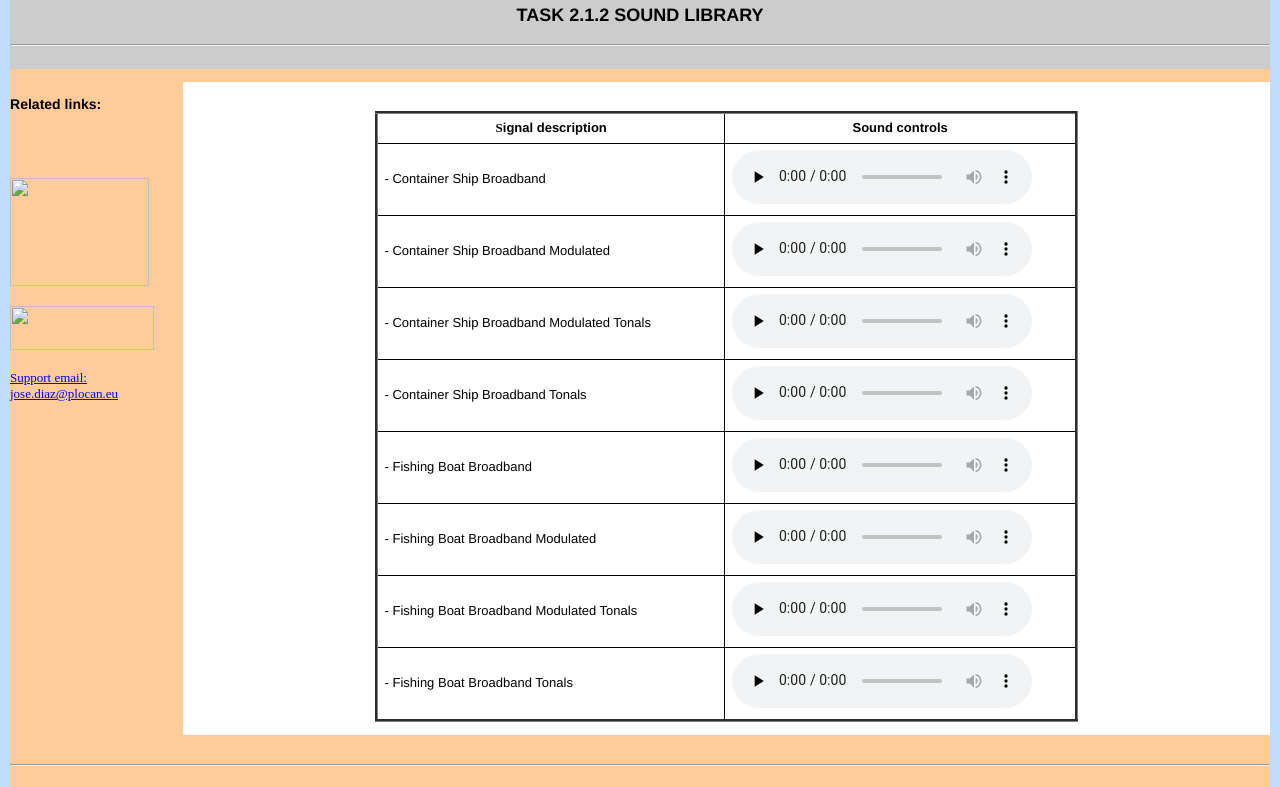
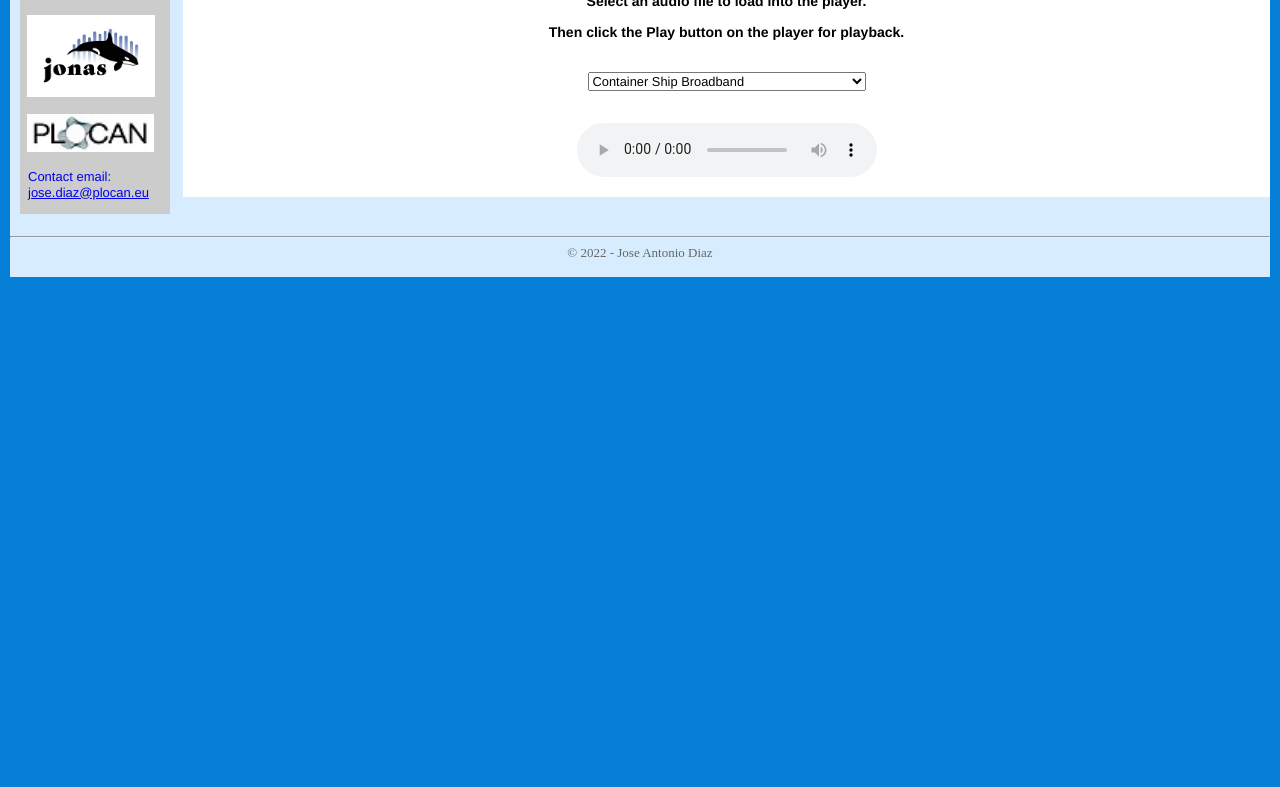
Before and after one commit to diazavila/Sound-Library, a plain HTML site: page index.html in a window 1280 px wide. Shown: the part 248-1035 px from the top of the page. After the commit the page ends 800 px from the top, so only its background shows below. Drawn offline with Linux system fonts and the light colour scheme; files whose address does not match are found by name.

Commit message:
Update index.html

```diff
--- a/index.html
+++ b/index.html
@@ -6,7 +6,7 @@
     <style type="text/css">
 html {
   color: black;
-  background: #bfdeff none repeat scroll 0% 0%;
+  background: #057fd7 none repeat scroll 0% 0%;
 }
 
 body, div, dl, dt, dd, ul, ol, li, h1, h2, h3, h4, h5, h6, pre, code, form, fieldset, legend, input, textarea, p, blockquote, th, td {
@@ -77,7 +77,7 @@ body {
 }
 
 select, input, button, textarea {
-  font: 99% arial helvetica clean sans-serif;
+  font: 99% helvetica, arial, sans-serif;
 }
 
 table {
@@ -90,7 +90,7 @@ pre, code, kbd, samp, tt {
 
 body {
   text-align: center;
-  background-color: #bfdeff;
+  background-color: #057fd7;
   color: black;
 }
 
@@ -372,243 +372,115 @@ Code licensed under the BSD License:
 http://developer.yahoo.net/yui/license.txt
 version: 2.6.0
 */
-h1{font-size:138.5%;}h2{font-size:123.1%;}h3{font-size:108%;}h1,h2,h3{margin:1em 0;}h1,h2,h3,h4,h5,h6,strong{font-weight:bold;}abbr,acronym{border-bottom:1px dotted #000;cursor:help;} em{font-style:italic;}blockquote,ul,ol,dl{margin:1em;}ol,ul,dl{margin-left:2em;}ol li{list-style:decimal outside;}ul li{list-style:disc outside;}dl dd{margin-left:1em;}th,td{border:1px solid #000;padding:.5em;}th{font-weight:bold;text-align:center;}caption{margin-bottom:.5em;text-align:center;}p,fieldset,table,pre{margin-bottom:1em;}input[type=text],input[type=password],textarea{width:12.25em;*width:11.9em;}
+h1{font-size:250%;}h2{font-size:123.1%;}h3{font-size:108%;}h1,h2,h3{margin:1em 0;}h1,h2,h3,h4,h5,h6,strong{font-weight:bold;}abbr,acronym{border-bottom:1px dotted #000;cursor:help;} em{font-style:italic;}blockquote,ul,ol,dl{margin:1em;}ol,ul,dl{margin-left:2em;}ol li{list-style:decimal outside;}ul li{list-style:disc outside;}dl dd{margin-left:1em;}th,td{border:1px solid #000;padding:.5em;}th{font-weight:bold;text-align:center;}caption{margin-bottom:.5em;text-align:center;}p,fieldset,table,pre{margin-bottom:1em;}input[type=text],input[type=password],textarea{width:12.25em;*width:11.9em;}
 </style><meta name="author" content="Jose Antonio Diaz">
     <meta name="description" content="Task 2.1.1 Sound Library">
     <meta name="generator" content="BlueGriffon wysiwyg editor">
     <style type="text/css"></style>
   </head>
   <body>
-    <div id="doc3" class="yui-t1" style="background-color: #ffcc99;">
-      <div id="hd" style="background-color: #cccccc;">
-        <h1 style="text-align: center;"><br>
+    <div class="yui-t1" style="background-color: #d7ecff;" id="doc3">
+      <div id="hd">
+        <h1 style="height: 6px;"><br>
         </h1>
-        <h1 style="text-align: center;"><a href="https://www.saturnh2020.eu" title="SATURN web site"
+        <h1>&nbsp;<a href="https://www.saturnh2020.eu" target="_blank"><img src="Images/SaturnLogo2.jpg"
 
-            target="_blank"><img src="file:///C:/Users/Jose/Qsync/Saturn/HtmlFiles/SaturnLogo2.jpg"
-
-              alt=""></a></h1>
-        <p></p>
-        <h1 style="text-align: center; background-color: #cccccc;"><span style="font-family: Helvetica,Arial,sans-serif;">TASK
+              alt="SATURN Web Site" style="width: 142px; height: 61px;" title="SATURN Web Site"></a>&nbsp;&nbsp;&nbsp;&nbsp;&nbsp;
+          <span style="font-family: Helvetica,Arial,sans-serif; color: #666666;">TASK
             2.1.2 SOUND LIBRARY</span></h1>
         <hr>
         <p><br>
         </p>
-        <p></p>
       </div>
       <div id="bd">
         <div id="yui-main">
           <div class="yui-b">
-            <div class="yui-g" style="background-color: white;"><br>
-              <p></p>
-              <table style="width: 703px; height: 438px; text-align: left; margin-left: auto; margin-right: auto;"
+            <div class="yui-g" style="background-color: white;">
+              <script>
+                function change_audio_file()
+                {
+                  var file_list = document.getElementById('audio_list') ;
+                  var file_to_play = file_list.options[ file_list.selectedIndex ].value ;
+                  var player = document.getElementById('audio_player');
+                  player.src = file_to_play ;
+                }
+              </script>
+              <form> <label for="audio_list"> <br>
+                </label>
+                <div style="text-align: center;">
+                  <h3><label for="audio_list"> <span style="font-family: Helvetica,Arial,sans-serif;">Select
+                        an audio file to load into the player. </span></label></h3>
+                  <h3> <span style="font-family: Helvetica,Arial,sans-serif;"><label
 
-                border="3">
-                <thead>
-                  <tr>
-                    <th style="text-align: center; margin-left: 78px; width: 300px;"><span
+                        for="audio_list"> Then click the Play button on the
+                        player for playback.</label></span></h3>
+                  <label for="audio_list"> </label><br>
+                  <label for="audio_list"> </label>
+                  <select onchange="change_audio_file();" id="audio_list">
+                    <option selected="selected" value="Sound/ContainerShip_broadband.wav">Container
+                      Ship Broadband</option>
+                    <option value="Sound/ContainerShip_broadband_modulated.wav">Container
+                      Ship Broadband Modulated</option>
+                    <option value="Sound/ContainerShip_broadband_modulated_tonals.wav">Container
+                      Ship Broadband Modulated Tonals</option>
+                    <option value="Sound/ContainerShip_broadband_tonals.wav">Container
+                      Ship Broadband Tonals</option>
+                    <option value="Sound/FishingBoat_broadband.wav">Fishing Boat
+                      Broadband</option>
+                    <option value="Sound/FishingBoat_broadband_modulated.wav">Fishing
+                      Boat Broadband Modulated</option>
+                    <option value="Sound/FishingBoat_broadband_modulated_tonals.wav">Fishing
+                      Boat Broadband Modulated Tonals</option>
+                    <option value="Sound/FishingBoat_broadband_tonals.wav">Fishing
+                      Boat Broadband Tonals</option>
+                    &nbsp;
+                  </select>
+                </div>
+                <div style="text-align: center;"><br>
+                </div>
+                <div style="text-align: center;"><br>
+                </div>
+              </form>
+              <div id="audio_container" style="text-align: center;"> <audio controls="controls"
 
-                        style="font-family: Helvetica,Arial,sans-serif;"><span style="font-family: arial helvetica clean sans-serif;">S</span>ignal
-                        description</span></th>
-                    <th style="text-align: center; width: 303px; margin-left: -82px;"><span
-
-                        style="font-family: Helvetica,Arial,sans-serif;">Sound
-                        controls</span></th>
-                  </tr>
-                </thead>
-                <tbody>
-                  <tr>
-                    <td><span style="font-family: Helvetica,Arial,sans-serif;">-
-                        Container Ship Broadband</span></td>
-                    <td><audio src="Sound/ContainerShip_broadband.wav" preload="none"
-
-                        controls="controls"></audio><br>
-                    </td>
-                  </tr>
-                  <tr>
-                    <td><span style="font-family: Helvetica,Arial,sans-serif;">-
-                        Container Ship Broadband Modulated</span></td>
-                    <td><audio src="Sound/ContainerShip_broadband_modulated.wav"
-
-                        preload="none" controls="controls"></audio><br>
-                    </td>
-                  </tr>
-                  <tr>
-                    <td><span style="font-family: Helvetica,Arial,sans-serif;">-
-                        Container Ship Broadband Modulated Tonals</span></td>
-                    <td><audio src="Sound/ContainerShip_broadband_modulated_tonals.wav"
-
-                        preload="none" controls="controls"></audio><br>
-                    </td>
-                  </tr>
-                  <tr>
-                    <td><span style="font-family: Helvetica,Arial,sans-serif;">-
-                        Container Ship Broadband Tonals</span></td>
-                    <td><audio src="Sound/ContainerShip_broadband_tonals.wav" preload="none"
-
-                        controls="controls"></audio><br>
-                    </td>
-                  </tr>
-                  <tr>
-                    <td><span style="font-family: Helvetica,Arial,sans-serif;">-
-                        Fishing Boat Broadband</span></td>
-                    <td><audio src="Sound/FishingBoat_broadband.wav" preload="none"
-
-                        controls="controls"></audio><br>
-                    </td>
-                  </tr>
-                  <tr>
-                    <td><span style="font-family: Helvetica,Arial,sans-serif;">-
-                        Fishing Boat Broadband Modulated</span></td>
-                    <td><audio src="Sound/FishingBoat_broadband_modulated.wav" preload="none"
-
-                        controls="controls"></audio><br>
-                    </td>
-                  </tr>
-                  <tr>
-                    <td><span style="font-family: Helvetica,Arial,sans-serif;">-
-                        Fishing Boat Broadband Modulated Tonals</span></td>
-                    <td><audio src="Sound/FishingBoat_broadband_modulated_tonals.wav"
-
-                        preload="none" controls="controls"></audio><br>
-                    </td>
-                  </tr>
-                  <tr>
-                    <td><span style="font-family: Helvetica,Arial,sans-serif;">-
-                        Fishing Boat Broadband Tonals</span></td>
-                    <td><audio src="Sound/FishingBoat_broadband_tonals.wav" preload="none"
-
-                        controls="controls"></audio><br>
-                    </td>
-                  </tr>
-                </tbody>
-              </table>
-              <p></p>
+                  id="audio_player" src="Sound/ContainerShip_broadband.wav">
+                  <div style="border: 1px solid black ; padding: 8px ;"> Sorry,
+                    your browser does not support this audio player. </div>
+                </audio></div>
+              <div><br>
+              </div>
             </div>
           </div>
         </div>
-        <div class="yui-b">
-          <h3><b><span style="font-family: Helvetica,Arial,sans-serif;">Related
-                links:</span></b></h3>
+        <div class="yui-b" style="background-color: #cccccc; margin-left: 10px; width: 150px;">
+          <h2><span style="font-family: Helvetica,Arial,sans-serif;">&nbsp; <span
+
+                style="color: #cc6600;"> Related Links: </span><br>
+            </span></h2>
+          <p style="width: 152px;">&nbsp; <a href="https://www.marei.ie/project/jonas/"
+
+              title="JONAS web site" target="_blank"><img src="Images/Jonas5.jpg"
+
+                alt="JONAS Web Site" style="width: 128px; height: 82px;" title="JONAS Web Site"></a></p>
+          <p style="width: 152px;">&nbsp; <a href="https://www.plocan.eu" target="_blank"><img
+
+                src="Images/Plocan.jpg" alt="PLOCAN Web Site" style="width: 127px; height: 38px;"
+
+                title="PLOCAN Web Site"></a></p>
+          <p style="margin-left: 8px;"><span style="font-family: Helvetica,Arial,sans-serif;"><span
+
+                style="color: #0000ee;">Contact email: <a href="mailto:jose.diaz@plocan.eu">jose.diaz@plocan.eu</a></span><br>
+            </span></p>
         </div>
         <div class="yui-b"><br>
         </div>
-        <div class="yui-b"><br>
-        </div>
-        <div class="yui-b"><br>
-        </div>
-        <div class="yui-b"><a href="https://www.saturnh2020.eu" title="SATURN web site"
-
-            target="_blank"><img src="file:///C:/Users/Jose/Qsync/Saturn/HtmlFiles/SaturnLogo4.jpg"
-
-              alt=""></a></div>
-        <div class="yui-b"><br>
-        </div>
-        <div class="yui-b"><br>
-        </div>
-        <div class="yui-b"><br>
-        </div>
-        <div class="yui-b"><br>
-        </div>
-        <div class="yui-b"><br>
-        </div>
-        <div class="yui-b"><a href="https://www.marei.ie/project/jonas/" title="JONAS project web site"
-
-            target="_blank"><img src="Jonas3.jpg" alt="" style="width: 139px; height: 108px;"><br>
-          </a></div>
-        <div class="yui-b"><a href="https://www.marei.ie/project/jonas/" title="JONAS project web site"
-
-            target="_blank"><br>
-          </a></div>
-        <div class="yui-b"><a href="https://www.marei.ie/project/jonas/" title="JONAS project web site"
-
-            target="_blank"><br>
-          </a></div>
-        <div class="yui-b"><a href="https://www.marei.ie/project/jonas/" title="JONAS project web site"
-
-            target="_blank"><br>
-          </a></div>
-        <div class="yui-b"><a href="https://www.marei.ie/project/jonas/" title="JONAS project web site"
-
-            target="_blank"><br>
-          </a></div>
-        <div class="yui-b"><a href="https://www.marei.ie/project/jonas/" title="JONAS project web site"
-
-            target="_blank"><br>
-          </a></div>
-        <div class="yui-b"><a href="https://www.marei.ie/project/jonas/" title="JONAS project web site"
-
-            target="_blank"><br>
-          </a></div>
-        <div class="yui-b"><a href="https://www.marei.ie/project/jonas/" title="JONAS project web site"
-
-            target="_blank"><br>
-          </a></div>
-        <div class="yui-b"><a href="https://www.marei.ie/project/jonas/" title="JONAS project web site"
-
-            target="_blank"><br>
-          </a></div>
-        <div class="yui-b"><a href="https://www.marei.ie/project/jonas/" title="JONAS project web site"
-
-            target="_blank"><br>
-          </a></div>
-        <div class="yui-b"><a href="https://www.plocan.eu" title="PLOCAN web site"
-
-            target="_blank"><img src="Plocan.jpg" alt="" style="width: 144px; height: 44px;"></a></div>
-        <div class="yui-b"><a href="https://www.marei.ie/project/jonas/" title="JONAS project web site"
-
-            target="_blank"><br>
-          </a></div>
-        <div class="yui-b"><a href="https://www.marei.ie/project/jonas/" title="JONAS project web site"
-
-            target="_blank"><br>
-          </a></div>
-        <div class="yui-b"><a href="https://www.marei.ie/project/jonas/" title="JONAS project web site"
-
-            target="_blank"><br>
-          </a></div>
-        <div class="yui-b"><a href="https://www.marei.ie/project/jonas/" title="JONAS project web site"
-
-            target="_blank"><br>
-          </a></div>
-        <div class="yui-b"><a href="https://www.marei.ie/project/jonas/" title="JONAS project web site"
-
-            target="_blank"><br>
-          </a></div>
-        <div class="yui-b"><a href="mailto:jose.diaz@plocan.eu" title="Support email">Support
-            email: jose.diaz@plocan.eu<br>
-          </a></div>
-        <div class="yui-b"><a target="_blank" href="mailto:jose.diaz@plocan.eu"
-
-            title="Support email"><br>
-          </a></div>
-        <div class="yui-b"><a target="_blank" href="mailto:jose.diaz@plocan.eu"
-
-            title="Support email"><br>
-          </a></div>
-        <div class="yui-b"><a target="_blank" href="mailto:jose.diaz@plocan.eu"
-
-            title="Support email"><br>
-          </a></div>
-        <div class="yui-b"><a href="mailto:jose.diaz@plocan.eu" title="Support email"><br>
-          </a> </div>
-        <a href="mailto:jose.diaz@plocan.eu" title="Support email"> </a>
-        <div class="yui-b"><a href="mailto:jose.diaz@plocan.eu" title="Support email"><br>
-          </a> </div>
-        <a href="mailto:jose.diaz@plocan.eu" title="Support email"> </a>
-        <div class="yui-b"><a href="mailto:jose.diaz@plocan.eu" title="Support email"><br>
-          </a> </div>
-        <a href="mailto:jose.diaz@plocan.eu" title="Support email"> </a></div>
-      <div id="ft">
-        <p style="text-align: center;"><br>
-        </p>
-        <hr>
-        <p style="text-align: center;"><br>
-        </p>
-        <p style="text-align: center;"><span style="color: #666666;">© 2022 -
-            Jose Antonio Diaz</span></p>
-        <p style="text-align: center;"><span style="color: #666666;"><br>
-          </span></p>
+      </div>
+      <div id="ft"> <br>
+        <hr style="height: 0px;">
+        <div style="text-align: center;"><span style="color: #666666;">© 2022 -
+            Jose Antonio Diaz</span></div>
+        <div style="text-align: center;"><span style="color: #666666;"><br>
+          </span></div>
       </div>
     </div>
   </body>
```
